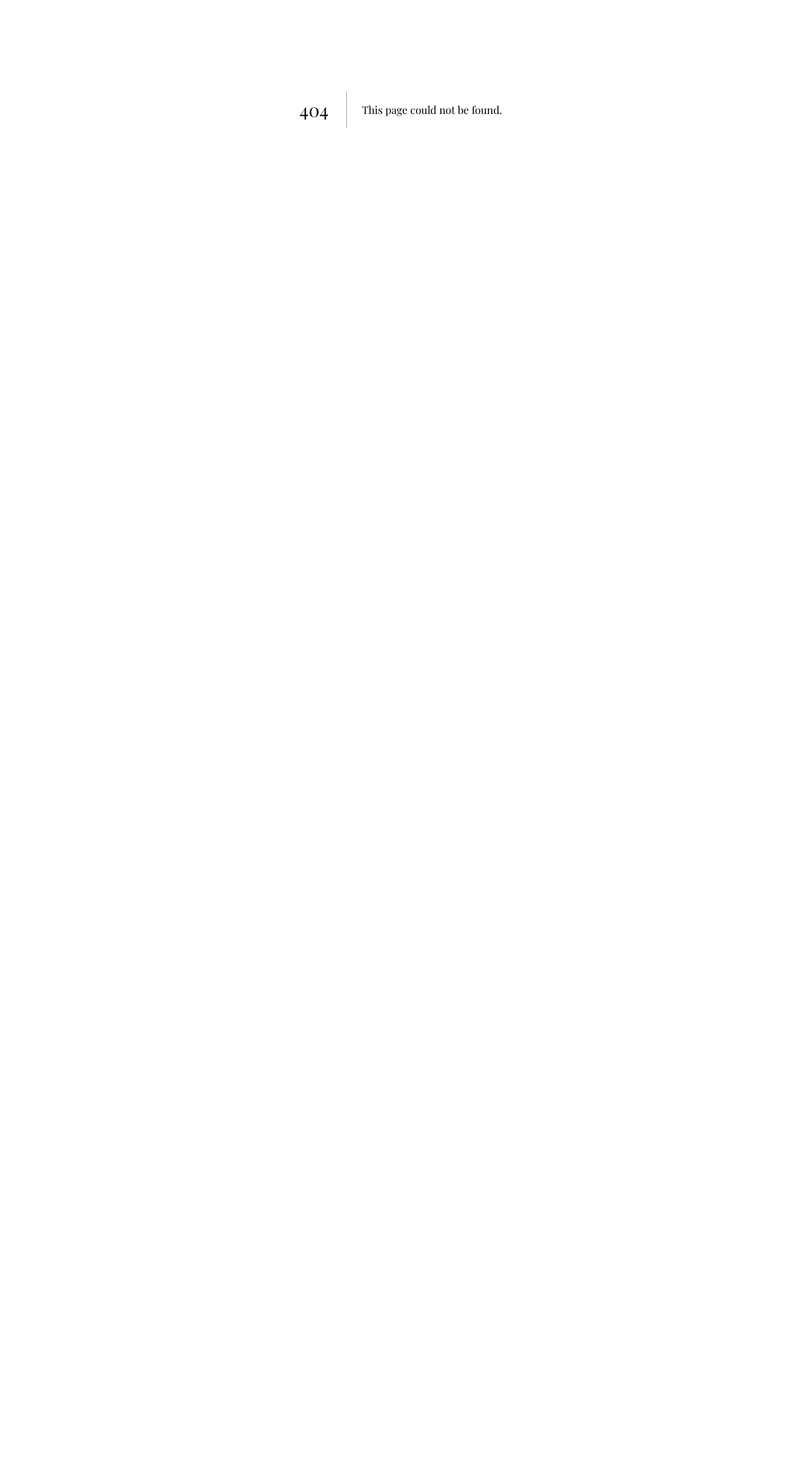
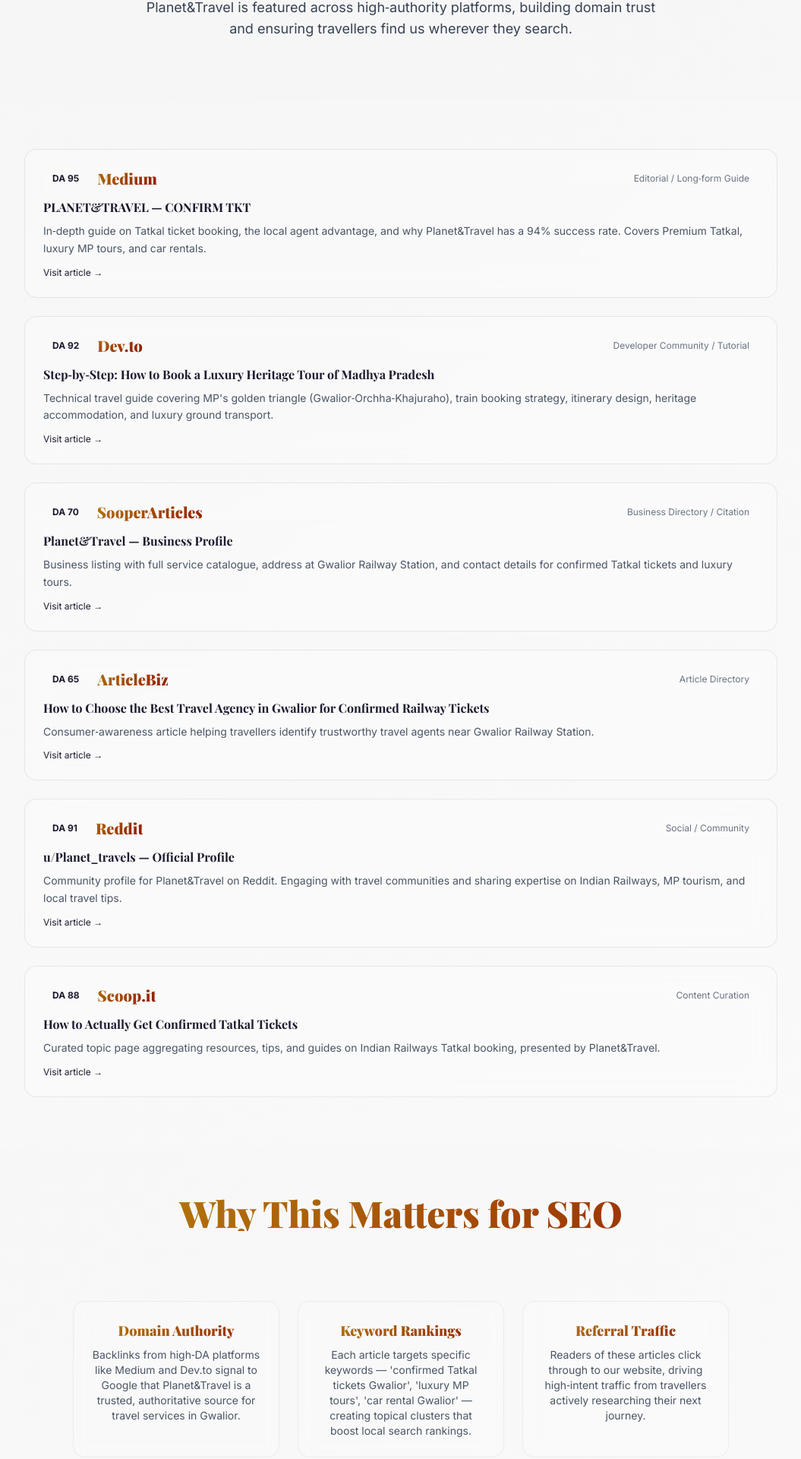
Before and after one commit to CodeWander-666/planet-travel, a Next.js app: page /backlinks in a window 1280 px wide. Before the commit this address had no page. Shown: the part 256-2176 px from the top of the page at 76% size, without its empty margins (112-1167 px from the left). Before the commit the page ends 800 px from the top, so only its background shows below. Built offline with nearby package versions, Linux system fonts and the light colour scheme; a web font is replaced by a local one.

Commit message:
🌐 SEO foundation: sitemap.xml, robots.txt, GSC verification, backlinks page, JSON‑LD

```diff
--- /dev/null
+++ b/src/app/backlinks/page.tsx
@@ -0,0 +1,144 @@
+import Navbar from '@/components/Navbar';
+import Footer from '@/components/Footer';
+import SectionHeader from '@/components/SectionHeader';
+import { generatePageMetadata } from '@/lib/seo';
+
+export const metadata = generatePageMetadata(
+  "Backlinks & Authority — Planet&Travel | SEO Portfolio",
+  "Verified backlink profile for Planet&Travel — featured on Medium, Dev.to, SooperArticles, ArticleBiz, Reddit, Scoop.it. Building domain authority for Gwalior's top travel agency.",
+  "/backlinks"
+);
+
+const backlinks = [
+  {
+    platform: "Medium",
+    title: "PLANET&TRAVEL — CONFIRM TKT",
+    description: "In‑depth guide on Tatkal ticket booking, the local agent advantage, and why Planet&Travel has a 94% success rate. Covers Premium Tatkal, luxury MP tours, and car rentals.",
+    url: "https://medium.com/@nikhilsingh0000888/planet-travel-confirm-tkt-9ea7a8a1771e",
+    da: 95,
+    type: "Editorial / Long‑form Guide",
+  },
+  {
+    platform: "Dev.to",
+    title: "Step‑by‑Step: How to Book a Luxury Heritage Tour of Madhya Pradesh",
+    description: "Technical travel guide covering MP's golden triangle (Gwalior‑Orchha‑Khajuraho), train booking strategy, itinerary design, heritage accommodation, and luxury ground transport.",
+    url: "https://dev.to/tbn_official/step-by-step-how-to-book-a-luxury-heritage-tour-of-madhya-pradesh-43ej",
+    da: 92,
+    type: "Developer Community / Tutorial",
+  },
+  {
+    platform: "SooperArticles",
+    title: "Planet&Travel — Business Profile",
+    description: "Business listing with full service catalogue, address at Gwalior Railway Station, and contact details for confirmed Tatkal tickets and luxury tours.",
+    url: "https://sooperarticles.com/businesses/planettravels",
+    da: 70,
+    type: "Business Directory / Citation",
+  },
+  {
+    platform: "ArticleBiz",
+    title: "How to Choose the Best Travel Agency in Gwalior for Confirmed Railway Tickets",
+    description: "Consumer‑awareness article helping travellers identify trustworthy travel agents near Gwalior Railway Station.",
+    url: "https://articlebiz.com/checkArticle/statuses/nikhilsingh0000888%40gmail.com",
+    da: 65,
+    type: "Article Directory",
+  },
+  {
+    platform: "Reddit",
+    title: "u/Planet_travels — Official Profile",
+    description: "Community profile for Planet&Travel on Reddit. Engaging with travel communities and sharing expertise on Indian Railways, MP tourism, and local travel tips.",
+    url: "https://www.reddit.com/user/Planet_travels/",
+    da: 91,
+    type: "Social / Community",
+  },
+  {
+    platform: "Scoop.it",
+    title: "How to Actually Get Confirmed Tatkal Tickets",
+    description: "Curated topic page aggregating resources, tips, and guides on Indian Railways Tatkal booking, presented by Planet&Travel.",
+    url: "https://www.scoop.it/topic/how-to-actually-get-confirmed-tatkal-tickets",
+    da: 88,
+    type: "Content Curation",
+  },
+];
+
+export default function BacklinksPage() {
+  return (
+    <>
+      <Navbar />
+      <main className="pt-24">
+        {/* Hero */}
+        <section className="py-20 bg-white/5 text-center">
+          <div className="max-w-4xl mx-auto px-4">
+            <h1 className="text-4xl md:text-6xl font-heading font-bold mb-4">
+              <span className="text-gradient">Our Authority Network</span>
+            </h1>
+            <p className="text-lg text-gray-700 max-w-2xl mx-auto">
+              Planet&Travel is featured across high‑authority platforms, building
+              domain trust and ensuring travellers find us wherever they search.
+            </p>
+          </div>
+        </section>
+
+        {/* Backlink Cards */}
+        <section className="py-16 bg-white/10">
+          <div className="max-w-5xl mx-auto px-4 grid gap-6">
+            {backlinks.map((bl, i) => (
+              <a
+                key={i}
+                href={bl.url}
+                target="_blank"
+                rel="noopener noreferrer"
+                className="block glass rounded-2xl p-6 border border-white/20 hover:border-gold-400/40 transition-all group"
+              >
+                <div className="flex flex-col sm:flex-row sm:items-center sm:justify-between gap-3 mb-3">
+                  <div className="flex items-center gap-3">
+                    <span className="text-xs font-bold bg-gold-400 text-navy-950 px-3 py-1 rounded-full">
+                      DA {bl.da}
+                    </span>
+                    <h3 className="text-xl font-heading text-gradient">{bl.platform}</h3>
+                  </div>
+                  <span className="text-xs text-gray-500 bg-white/10 px-3 py-1 rounded-full">
+                    {bl.type}
+                  </span>
+                </div>
+                <h4 className="text-gold-400 font-semibold mb-2">{bl.title}</h4>
+                <p className="text-sm text-gray-600 leading-relaxed">{bl.description}</p>
+                <div className="mt-3 text-xs text-gold-400 group-hover:underline">
+                  Visit article →
+                </div>
+              </a>
+            ))}
+          </div>
+        </section>
+
+        {/* Why Backlinks Matter */}
+        <section className="py-16 bg-white/5">
+          <div className="max-w-4xl mx-auto px-4">
+            <SectionHeader title="Why This Matters for SEO" />
+            <div className="grid md:grid-cols-3 gap-6 text-center">
+              {[
+                {
+                  title: "Domain Authority",
+                  desc: "Backlinks from high‑DA platforms like Medium and Dev.to signal to Google that Planet&Travel is a trusted, authoritative source for travel services in Gwalior.",
+                },
+                {
+                  title: "Keyword Rankings",
+                  desc: "Each article targets specific keywords — 'confirmed Tatkal tickets Gwalior', 'luxury MP tours', 'car rental Gwalior' — creating topical clusters that boost local search rankings.",
+                },
+                {
+                  title: "Referral Traffic",
+                  desc: "Readers of these articles click through to our website, driving high‑intent traffic from travellers actively researching their next journey.",
+                },
+              ].map((item, i) => (
+                <div key={i} className="glass-light rounded-xl p-6 border border-white/10">
+                  <h4 className="text-gradient font-heading text-lg mb-2">{item.title}</h4>
+                  <p className="text-sm text-gray-600">{item.desc}</p>
+                </div>
+              ))}
+            </div>
+          </div>
+        </section>
+      </main>
+      <Footer />
+    </>
+  );
+}
--- a/src/app/layout.tsx
+++ b/src/app/layout.tsx
@@ -15,6 +15,10 @@
     type: "website",
   },
   robots: { index: true, follow: true },
+  verification: {
+    google: 'nNkeuTduhlnNCTAw3NAKgA0Yf4uRmhXUCIzjg5aEUXo',
+  },
+
 };
 
 export default function RootLayout({
```
Also changed, not shown: public/robots.txt, 2 other files (tests, documents, lock files or other folders).
